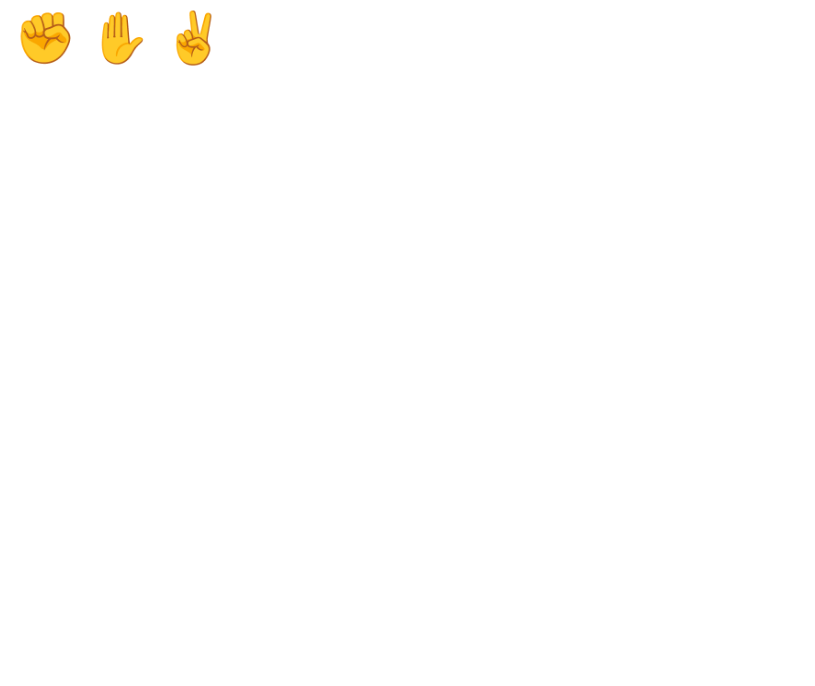
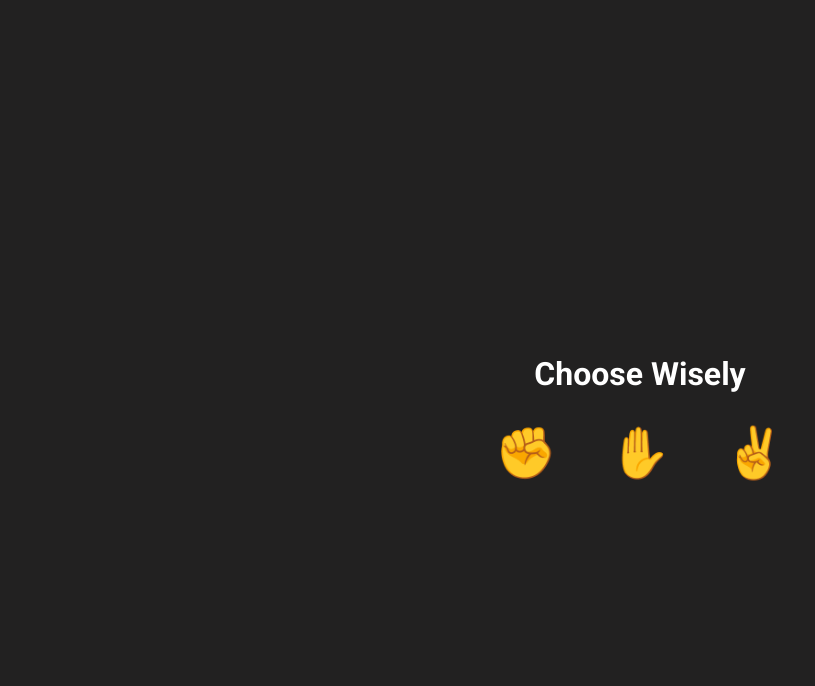
Before and after one commit to FrontendFungi/odin-rps, a plain HTML site: page index.html in a window 1280 px wide. Shown: the whole page, without its empty margins (0-815 px from the left). Drawn offline with Linux system fonts and the light colour scheme.

Commit message:
Update and improve UI

```diff
--- a/index.html
+++ b/index.html
@@ -4,15 +4,18 @@
     <meta charset="UTF-8">
     <meta name="viewport" content="width=device-width, initial-scale=1.0">
     <title>Odin Rock Paper Scissors</title>
+    <link rel="stylesheet" href="style.css">
     <script src="main.js" defer></script>
-    <link rel="stylesheet" href="style.css">
 </head>
 <body>
-    <div id="gameBtns"></div>
-    <div id="gameResults">
-        <p id="roundResultDisplay"></p>
-        <p id="scoreDisplay"></p>
-        <p id="gameResultDisplay"></p>
+    <div class="container">
+        <h1 id="title"></h1>
+        <div id="gameBtns"></div>
+        <div id="gameResults">
+            <p id="roundResultDisplay"></p>
+            <p id="scoreDisplay"></p>
+            <p id="gameResultDisplay"></p>
+        </div>
     </div>
 </body>
 </html>
--- a/main.js
+++ b/main.js
@@ -1,6 +1,5 @@
 // Function to play a game of RPS
 function rps() {
-
     // Initialize score variables
     let playerScore = 0;
     let computerScore = 0;
@@ -12,7 +11,6 @@ function rps() {
 
     // Function to get the computer's choice
     function getComputerChoice() {
-
         // Return a random whole number between 1 and 3
         const randomNum = Math.floor(Math.random() * 3) + 1;
 
@@ -51,7 +49,6 @@ function rps() {
         if (playerChoice === computerSelection) {
             result = "It's a tie! Play again..";
         } else {
-
             // Check for a winner
             if (
                 (playerChoice === "Rock" && computerSelection === "Scissors") ||
@@ -66,7 +63,7 @@ function rps() {
             }
         }
 
-        // Initialize score board variable
+        // Initialize scoreboard variable
         const scoreBoard = `Player: ${playerScore} | Computer: ${computerScore}`;
         const roundResult = `${result}`;
 
@@ -78,10 +75,10 @@ function rps() {
         return roundResult;
     }
 
-
     // Function to create UI
     function createUI() {
-
+        const gameTitle = document.querySelector('#title')
+        gameTitle.innerHTML = `Choose Wisely`
         // Function to create buttons
         const createButton = (id, text) => {
             const button = document.createElement('button');
@@ -95,7 +92,7 @@ function rps() {
         const PAPER = createButton('Paper', '✋');
         const SCISSORS = createButton('Scissors', '✌️');
         // Create reset button
-        const RESET = createButton('Reset', 'RESET')
+        const RESET = createButton('Reset', '↩️')
         RESET.addEventListener('click', () => { location.reload() })
 
         // Select the buttons div
@@ -106,26 +103,28 @@ function rps() {
 
         // Add an event listener to the buttons div
         gameBtns.addEventListener('click', (e) => {
-
             // Check if the game has reached a score of 5
             if (playerScore >= 5 || computerScore >= 5) {
-
                 // If it has, end the game
                 endGame()
-
-                // Remove the game buttons, insert the reset button
-                gameBtns.replaceChildren(), gameBtns.appendChild(RESET)
                 return;
             }
+            if (e.target.nodeName === 'BUTTON') {
+                // Get the button id of the player's choice
+                const playerChoice = e.target.id;
 
-            // Get the button id of the player's choice
-            const playerChoice = e.target.id;
+                // When a button is clicked, play a round
+                roundResult = playRound(playerChoice);
 
-            // When a button is clicked, play a round
-            roundResult = playRound(playerChoice);
+                // Display the results of the round
+                roundResultDisplay.textContent = roundResult;
 
-            // Display the results of the round
-            roundResultDisplay.textContent = roundResult;
+                // Check if one of the players reached 5 points after the round
+                if (playerScore >= 5 || computerScore >= 5) {
+                    // If yes, end the game
+                    endGame();
+                }
+            }
         });
 
         // Function to end the game
@@ -138,6 +137,9 @@ function rps() {
             } else {
                 roundResult = "Game over, it's a tie!";
             }
+            // Remove the game buttons, insert the reset button
+            gameBtns.replaceChildren(), gameBtns.appendChild(RESET)
+            roundResultDisplay.remove()
             // Display the results of the round
             gameResultDisplay.textContent = roundResult;
         }
@@ -148,4 +150,4 @@ function rps() {
 }
 
 // Play RPS
-rps()
+rps();
--- a/style.css
+++ b/style.css
@@ -1,5 +1,38 @@
-#Rock, #Paper, #Scissors {
-    border: none;
-    background-color: white;
+@import url('https://fonts.googleapis.com/css2?family=Roboto:wght@700&display=swap');
+
+body {
+    height: 100vh;
+}
+
+* {
+    color: white;
+    background-color: rgb(34, 33, 33);
+    font-weight: bold;
+    font-family: 'Roboto' ;
+    overflow: hidden;
+}
+
+#title {
+    margin-bottom: 30px;
+}
+
+.container {
+    height: 100vh;
+    display: flex;
+    flex-direction: column;
+    justify-content: center;
+    align-items: center;
+    text-align: center;
+    padding: 100px;
+}
+
+#Rock, #Paper, #Scissors, #Reset {
+    border: 0;
     font-size: 50px;
+    margin: 0 20px;
 }
+
+
+#gameResults {
+    min-height: 200px;
+}
```
